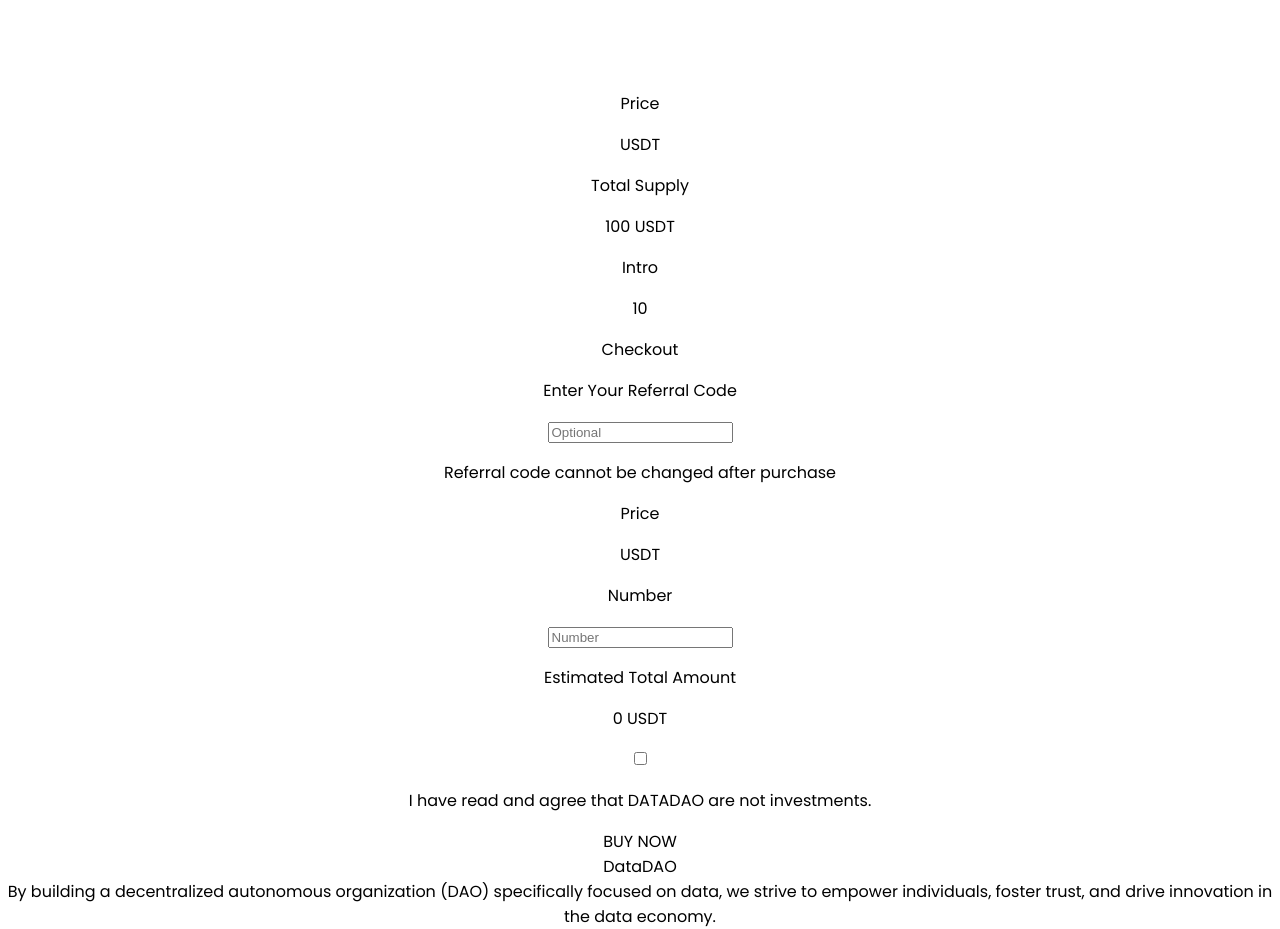
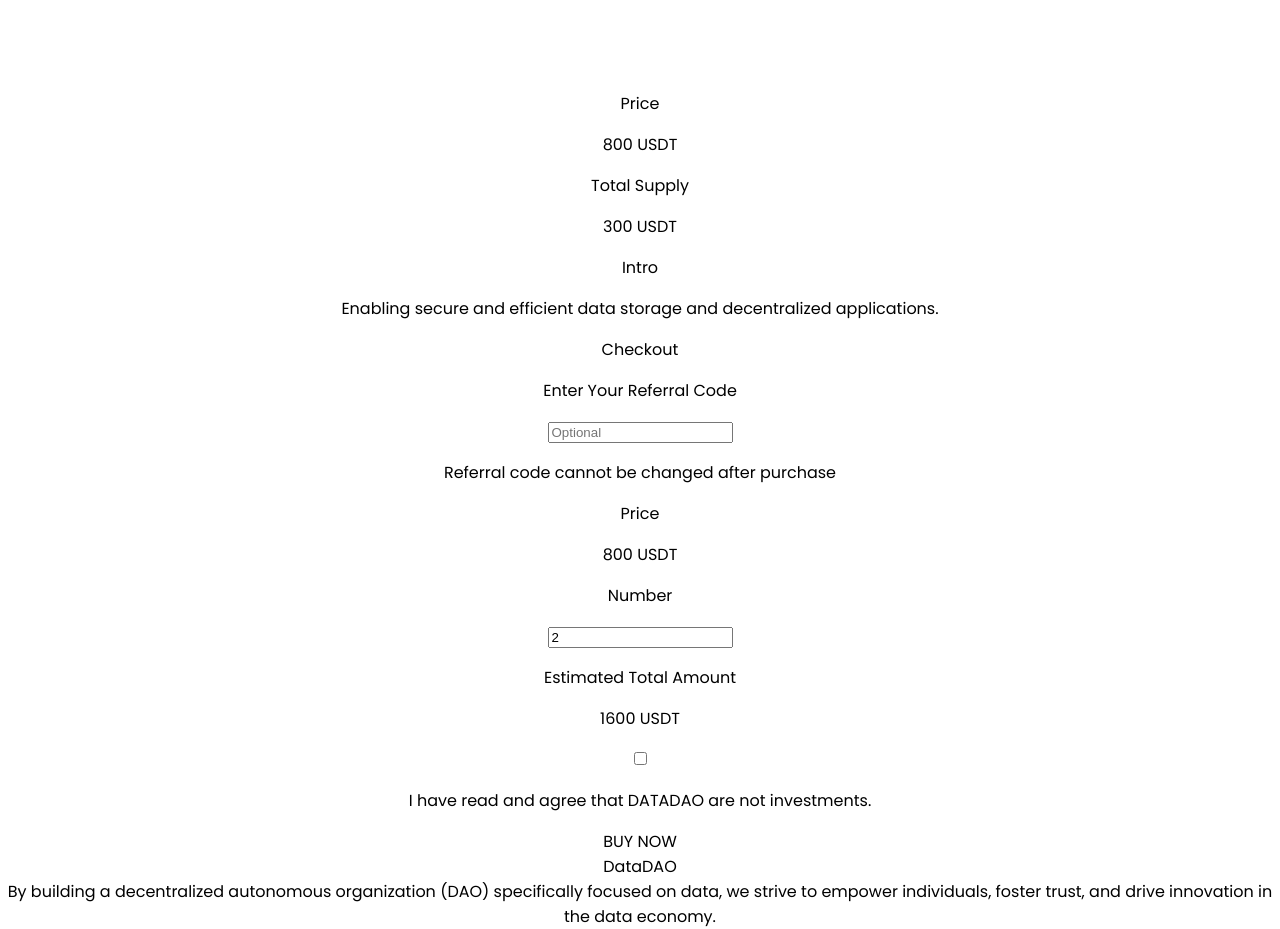
Before and after one commit to coredevscott/DataDAO, a React (Create React App) app: page /nodes in a window 1280 px wide. Shown: the part 1420-2349 px from the top of the page. Built offline with nearby package versions, Linux system fonts and the light colour scheme; what wagmi would draw is missing.

Commit message:
node_content_updated

```diff
--- a/src/components/Node/NodeBuy.js
+++ b/src/components/Node/NodeBuy.js
@@ -1,4 +1,14 @@
+import { useEffect } from "react";
+import { useState } from "react"
+
 export default function Nodes() {
+    const [totalAmount, setTotalAmount] = useState(0);
+    const [count, setCount] = useState('2');
+
+    useEffect(() => {
+      setTotalAmount(800 * parseInt(count));
+    }, [count]);
+
     return (
       <div className="relative py-24 sm:py-32">
         <div className="px-6 mx-auto text-white max-w-7xl lg:px-8">
@@ -6,31 +16,31 @@
             <h2 className="text-3xl font-bold tracking-tight sm:text-5xl">Node</h2>
             <div className="flex flex-col items-center justify-center gap-12 mt-24 lg:gap-48 lg:flex-row">
               <img src="./img/nodes-fore-image.png" className="w-80 h-80"></img>
-              <div className="flex flex-col gap-10">
+              <div className="flex flex-col gap-10 min-w-[250px]">
                 <div className="flex flex-col gap-3 text-center lg:text-left">
                   <p className="text-sm">Price</p>
-                  <p className="text-2xl font-semibold">USDT</p>
+                  <p className="text-2xl font-semibold">800 USDT</p>
                 </div>
                 <div className="flex flex-col gap-3 text-center lg:text-left">
                   <p className="text-sm">Total Supply</p>
-                  <p className="text-2xl font-semibold">100 USDT</p>
+                  <p className="text-2xl font-semibold">300 USDT</p>
                 </div>
                 <div className="flex flex-col gap-3 text-center lg:text-left">
                   <p className="text-sm">Intro</p>
-                  <p className="text-2xl font-semibold">10</p>
+                  <p className="font-medium text-md">Enabling secure and efficient data storage and decentralized applications.</p>
                 </div>
               </div>
-              <div className="bg-gradient-to-r from-[#111937] to-[#0F2835] rounded-xl p-6 text-left">
+              <div className="bg-gradient-to-r from-[#111937] to-[#0F2835] rounded-xl p-6 text-left sm:min-w-[450px]">
                 <p className="text-2xl font-medium lg:text-3xl">Checkout</p>
                 <p className="mt-10 text-lg">Enter Your Referral Code</p>
                 <input type="text" placeholder="Optional" className="w-full p-3 mt-2 bg-transparent border border-white rounded-xl"></input>
                 <p className="mt-2 text-sm text-gray-500">Referral code cannot be changed after purchase</p>
                 <p className="mt-10 text-sm">Price</p>
-                <p className="mt-2 text-2xl">USDT</p>
+                <p className="mt-2 text-2xl">800 USDT</p>
                 <p className="mt-10">Number</p>
-                <input type="text" placeholder="Number" className="w-full p-3 mt-2 bg-transparent border border-white rounded-xl"></input>
+                <input type="text" placeholder="Number" value={count} onChange={(e) => setCount(e.target.value)} className="w-full p-3 mt-2 bg-transparent border border-white rounded-xl"></input>
                 <p className="mt-10">Estimated Total Amount</p>
-                <p className="mt-2 text-xl">0 USDT</p>
+                <p className="mt-2 text-xl">{totalAmount} USDT</p>
                 <div className="flex flex-row items-center justify-center gap-3 mt-10">
                   <input type="checkbox"></input><p>I have read and agree that DATADAO are not investments.</p>
                 </div>
```
